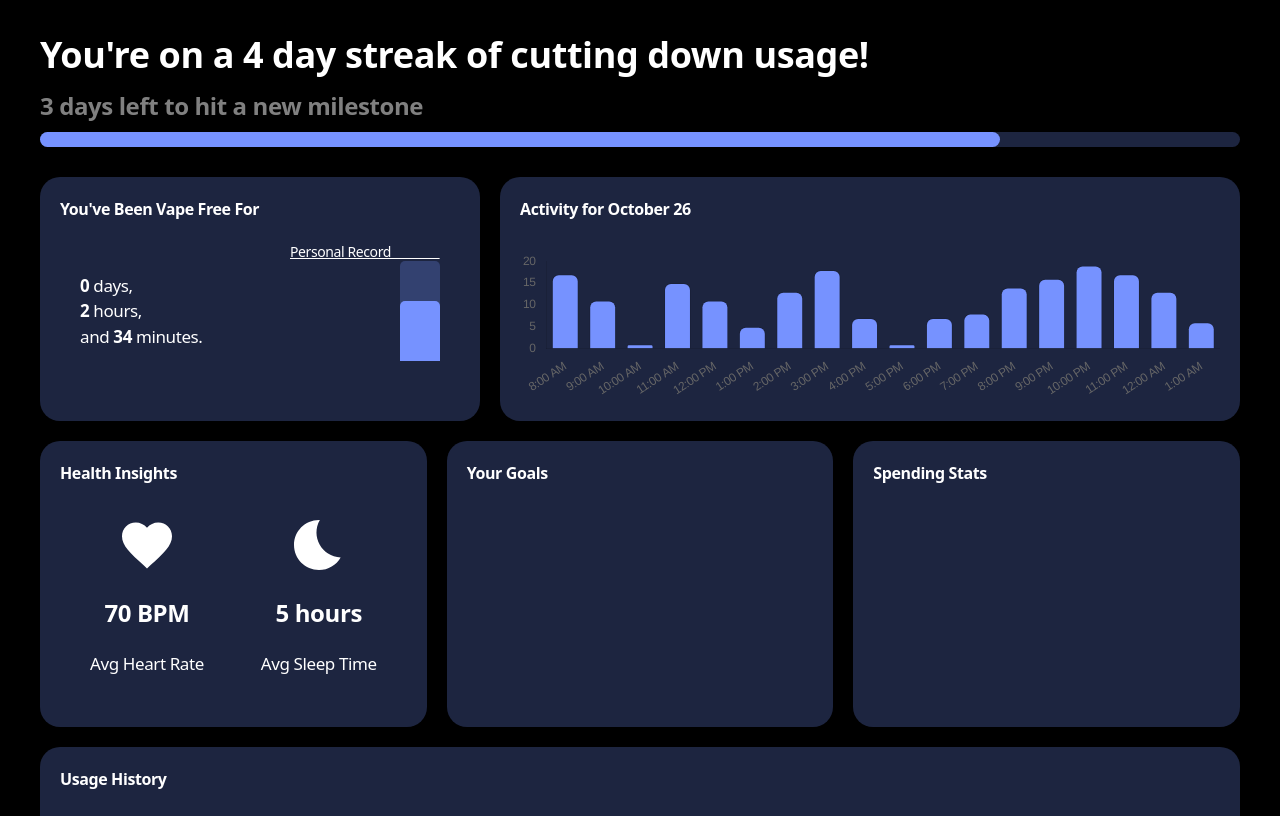
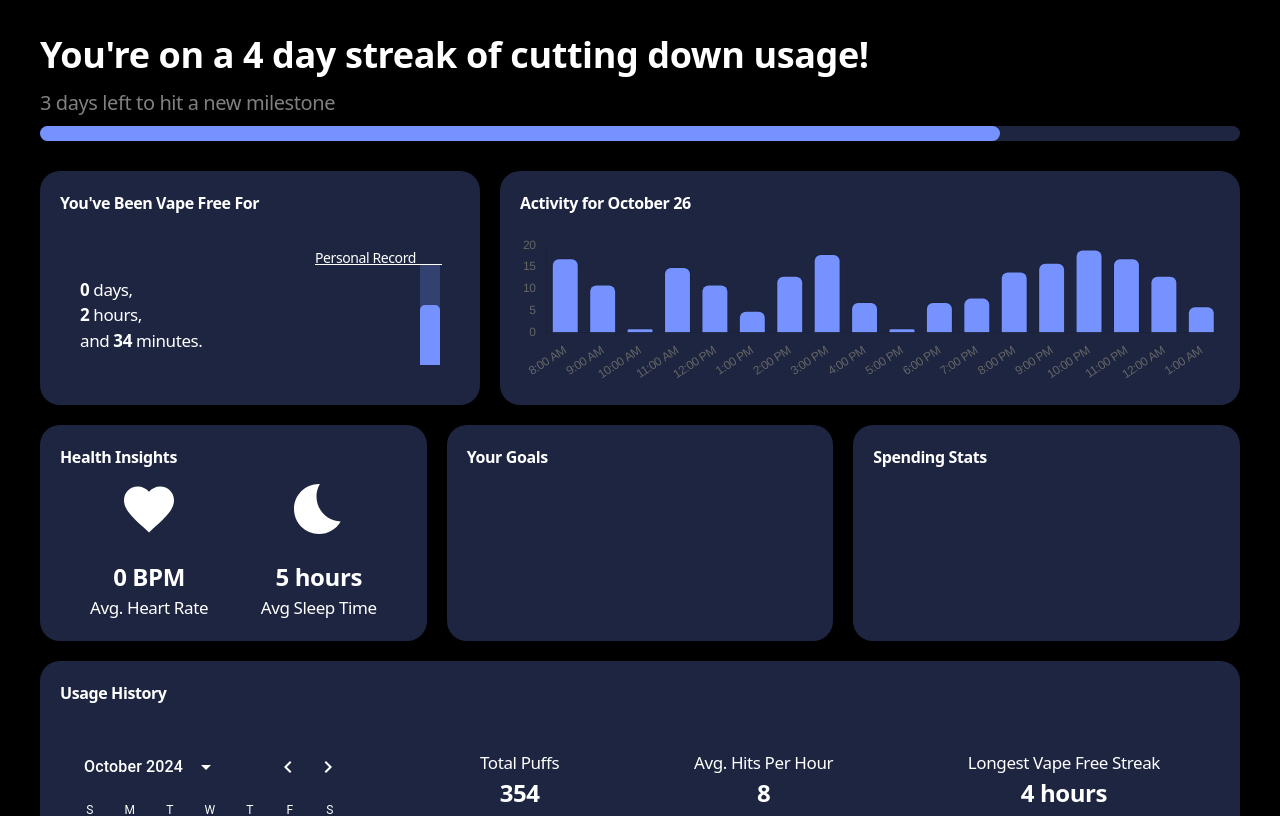
Before and after one commit to jivi3/healthhacks2024-ui, a React (Vite) app: page / in a window 1280 px wide. Shown: the top 816 px of the page. Built offline with nearby package versions, Linux system fonts and the light colour scheme; no server answers; the database is empty.

Commit message:
firestore init

```diff
--- a/package.json
+++ b/package.json
@@ -17,6 +17,7 @@
     "@mui/x-date-pickers": "^7.22.0",
     "chart.js": "^4.4.5",
     "dayjs": "^1.11.13",
+    "firebase": "^11.0.1",
     "react": "^18.3.1",
     "react-chartjs-2": "^5.2.0",
     "react-dom": "^18.3.1"
--- a/src/App.css
+++ b/src/App.css
@@ -18,7 +18,6 @@
 	flex-direction: row;
 	justify-content: space-between;
 	align-items: center;
-	/* background-color: lightblue; */
 }
 
 .latest-puff {
@@ -64,13 +63,14 @@
 	background: rgba(118, 146, 255, 0.25);
 	flex-basis: 300px;
 	flex-grow: 1;
+	/* justify-content: ; */
 	/* max-width: 300px; */
 }
 
 .streak {
 	display: flex;
 	flex-direction: column;
-	gap: 20px;
+	gap: 30px;
 }
 
 .streak-content {
@@ -79,28 +79,29 @@
 	flex-direction: row;
 	justify-content: space-between;
 	align-items: center;
+	/* justify-content: center; */
 }
+
 
 .record-bar {
 	height: 100px;
-	width: 40px;
+	width: 20px;
 	background: rgba(118, 146, 255, 0.25);
-	border-radius: 5px 5px 0 0;
 	display: flex;
 	align-items: flex-end;
 }
 .record-bar-fill {
 	padding: 0;
 	height: 60px;
-	width: 40px;
+	width: 20px;
 	background: #7692ff;
 	border-radius: 5px 5px 0 0;
 }
 
 .personal-record {
 	position: absolute;
-	margin-top: -60px;
-	margin-left: -110px;
+	margin-top: -58px;
+	margin-left: -105px;
 	font-size: 14px;
 	text-decoration: underline;
 }
@@ -114,11 +115,17 @@
 .daily-activity {
 	display: flex;
 	flex-direction: column;
-	gap: 30px;
+	gap: 20px;
+}
+
+.health-insights {
+	display: flex;
+	flex-direction: column;
+	gap: 10px;
 }
 
 .health-insights-content {
-	padding: 30px;
+	padding: 0 30px;
 	display: flex;
 	flex-direction: row;
 	gap: 40px;
@@ -132,6 +139,12 @@
 	justify-content: center;
 	align-items: center;
 	gap: 20px;
+}
+
+.metric-container {
+	display: flex;
+	flex-direction: column;
+	align-items: center;
 }
 
 .usage-history {
--- a/src/App.jsx
+++ b/src/App.jsx
@@ -10,6 +10,10 @@ import { AdapterDayjs } from "@mui/x-date-pickers/AdapterDayjs";
 import FavoriteIcon from "@mui/icons-material/Favorite";
 import BedtimeIcon from "@mui/icons-material/Bedtime";
 
+import {db} from "../firebase-config"
+import { doc, getDoc } from 'firebase/firestore';
+
+
 import {
 	Chart as ChartJS,
 	Title,
@@ -20,8 +24,6 @@ import {
 	Tooltip,
 	Legend
 } from "chart.js";
-// import { Bed } from "@mui/icons-material";
-// import { color } from "chart.js/helpers";
 
 ChartJS.register(
 	CategoryScale,
@@ -36,6 +38,10 @@ ChartJS.register(
 const yesterday = dayjs().subtract(1, "day");
 
 function App() {
+
+	const [heartRate, setHeartRate] = useState(0); // Initializing with 0 or a default value
+
+
 	const generateTimeLabels = () => {
 		const labels = [];
 		for (let hour = 8; hour <= 24 + 1; hour++) {
@@ -45,6 +51,31 @@ function App() {
 		}
 		return labels;
 	};
+
+	useEffect(() => {
+        const fetchAverageHeartRate = async () => {
+            const docRef = doc(db, 'healthData', 'healthdata'); // Specify the correct document ID
+            const docSnap = await getDoc(docRef);
+
+            if (docSnap.exists()) {
+                const samples = docSnap.data().samples; // Assuming the data structure includes an array of samples
+                const heartRateSamples = samples.filter(sample => sample.type === "HKQuantityTypeIdentifierHeartRate");
+
+                if (heartRateSamples.length > 0) {
+                    const total = heartRateSamples.reduce((acc, sample) => acc + sample.value, 0);
+                    const average = total / heartRateSamples.length;
+                    setHeartRate(average.toFixed(2)); // Set the calculated average, rounded to two decimal places
+                } else {
+                    console.log("No heart rate samples found.");
+                }
+            } else {
+                console.log("No such document!");
+            }
+        };
+
+        fetchAverageHeartRate();
+    }, []);
+
 
 	const [bardata, setBardata] = useState({
 		labels: generateTimeLabels(), // Use generated time labels
@@ -108,7 +139,7 @@ function App() {
 			<div className="dashboard">
 				<div className="latest-puff">
 					<h1>You&apos;re on a 4 day streak of cutting down usage!</h1>
-					<h3 className="secondary">3 days left to hit a new milestone</h3>
+					<h5 className="secondary">3 days left to hit a new milestone</h5>
 					<div className="bar-progress">
 						<div className="bar-fill"></div>
 					</div>
@@ -135,7 +166,6 @@ function App() {
 								<div className="record-bar-fill">
 									<span className="personal-record">
 										Personal Record&nbsp;&nbsp;&nbsp; &nbsp;&nbsp;&nbsp;&nbsp;
-										&nbsp;&nbsp;&nbsp;&nbsp; &nbsp;
 									</span>
 								</div>
 							</div>
@@ -161,20 +191,29 @@ function App() {
 									className="heart-icon"
 									sx={{ fontSize: "60px" }}
 								/>
-								<h2>70&nbsp;BPM</h2>
-								<span>Avg&nbsp;Heart&nbsp;Rate</span>
+								<div className="metric-container">
+								<h2>{parseInt(heartRate)}&nbsp;BPM</h2>
+								<span>Avg.&nbsp;Heart&nbsp;Rate</span>
+								</div>
+
 							</div>
 							<div className="sleep-vitals">
 								<BedtimeIcon className="bed-icon" sx={{ fontSize: "60px" }} />
+								<div className="metric-container">
 								<h2>5&nbsp;hours</h2>
 								<span>Avg&nbsp;Sleep&nbsp;Time</span>
+								</div>
 							</div>
 						</div>
 					</DashboardSection>
 					<DashboardSection
 						className="goals"
 						title="Your Goals"
-					></DashboardSection>
+					>
+						<div className="goals-content">
+
+						</div>
+					</DashboardSection>
 					<DashboardSection
 						className="spending-stats"
 						title="Spending Stats"
@@ -224,13 +263,14 @@ function App() {
 										<h3>354</h3>
 									</div>
 									<div className="total">
-										<p>Vape Free Record</p>
-										<h3>4 hours</h3>
-									</div>
-									<div className="total">
 										<p>Avg. Hits Per Hour</p>
 										<h3>8</h3>
 									</div>
+									<div className="total">
+										<p>Longest Vape Free Streak</p>
+										<h3>4 hours</h3>
+									</div>
+
 								</div>
 
 								<div className="bar-chart">
--- a/src/index.css
+++ b/src/index.css
@@ -23,6 +23,7 @@ h1,
 h2,
 h3,
 h4,
+h5,
 p,
 span {
 	margin: 0;
@@ -40,6 +41,14 @@ h3 {
 	font-size: 24px;
 	font-style: normal;
 	font-weight: 800;
+	line-height: normal;
+	text-wrap: balance;
+}
+
+h5 {
+	font-size: 20px;
+	font-style: normal;
+	font-weight: 400;
 	line-height: normal;
 	text-wrap: balance;
 }
```
Also changed, not shown: 1 other file (tests, documents, lock files or other folders).
